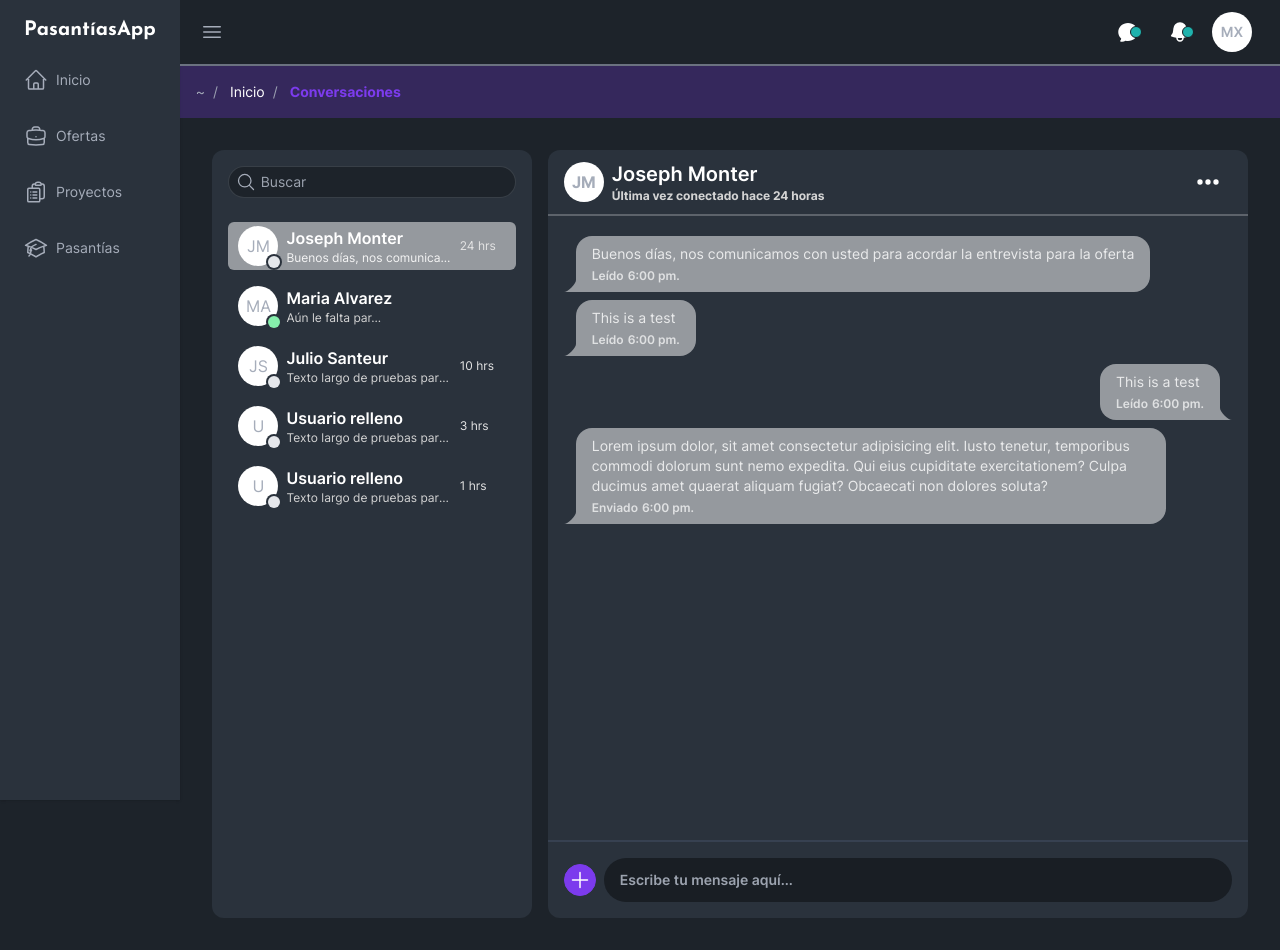
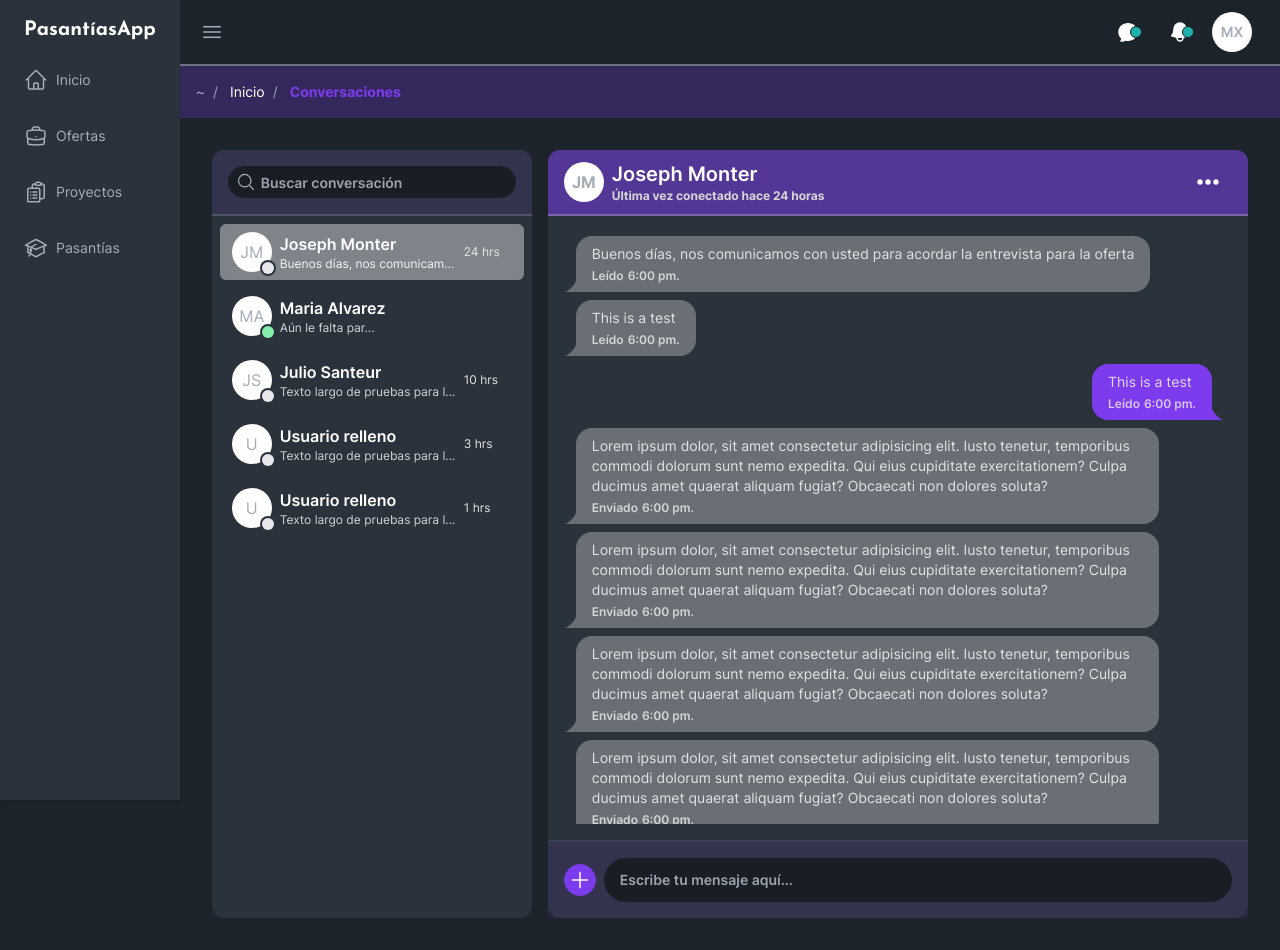
Before and after one commit to esteban-florez/novaship, a Next.js app: page /chats in a window 1280 px wide. Built offline with nearby package versions, Linux system fonts and the light colour scheme.

Commit message:
Chats component updated

```diff
--- a/components/chats/BubbleMessage.tsx
+++ b/components/chats/BubbleMessage.tsx
@@ -31,7 +31,7 @@ function CheckMessage({ status, statusDirection, time }: MessageStatus) {
 export default function BubbleMessage({ status, fromCurrentUser = false, message }: Props) {
   return (
     <div className={`chat ${fromCurrentUser ? 'chat-end' : 'chat-start'}`}>
-      <div className="chat-bubble bg-white/50">
+      <div className={`chat-bubble ${fromCurrentUser ? 'bg-primary' : 'bg-white/30'}`}>
         <p className="flex-row text-sm  text-white/80">
           {message}
         </p>
--- a/components/chats/ChatsBar.tsx
+++ b/components/chats/ChatsBar.tsx
@@ -18,8 +18,8 @@ function ChatBubble({
 }: Props) {
   return (
     <button
-      className={`mb-3 mt-2 flex w-full flex-row items-center justify-center rounded-md px-2 py-1 text-left text-white hover:bg-white/50 ${
-        chatIsOpen ? 'bg-white/50' : ''
+      className={`my-2 flex w-full flex-row items-center justify-center rounded-md p-2 text-left text-white last:mb-4 hover:bg-white/40 ${
+        chatIsOpen ? 'bg-white/40' : ''
       }`}
     >
       <AvatarIcon
@@ -45,22 +45,29 @@ function ChatBubble({
   )
 }
 
-export default function ChatsBar() {
+function SearchChatInput() {
   return (
-    <div className="w-2/6 max-w-xs rounded-xl bg-neutral p-4 pt-2">
-      <div className="mb-6 mt-2 flex w-full flex-row justify-around gap-2">
+    <div className="mb-2 flex w-full flex-row justify-around gap-2 rounded-t-xl border-b-2 border-gray-600 bg-primary/10 p-4">
       <div className="relative w-full">
         <input
-            type="search"
-            placeholder="Buscar"
-            className="input-bordered input input-sm w-full rounded-full pl-8 transition-colors delay-150 hover:bg-white focus:ring-1 focus:ring-primary"
+          type="text"
+          placeholder="Buscar conversación"
+          className="input input-sm w-full rounded-full bg-base-200 pl-8 text-sm font-semibold text-white outline-none transition-colors delay-150 focus:ring focus:ring-primary"
         />
         <span className="absolute left-2 top-1.5 mx-auto">
           <MagnifyingGlassIcon className="h-5 w-5" />
         </span>
       </div>
     </div>
+  )
+}
 
+export default function ChatsBar() {
+  return (
+    <div className="w-2/6 max-w-xs rounded-xl bg-neutral ">
+      <SearchChatInput />
+
+      <div className="px-2">
         <ChatBubble
           name="Joseph Monter"
           message="Buenos días, nos comunicamos con usted para informarle que ha sido contrado por la empresa."
@@ -88,5 +95,6 @@ export default function ChatsBar() {
           lastConnection={1}
         />
       </div>
+    </div>
   )
 }
--- a/components/chats/CurrentChat.tsx
+++ b/components/chats/CurrentChat.tsx
@@ -4,7 +4,7 @@ import BubbleMessage from './BubbleMessage'
 
 function ChatHeader() {
   return (
-    <header className="flex items-center justify-between border-b-2 border-gray-100/25 px-4 py-2 font-bold text-white">
+    <header className="flex items-center justify-between rounded-t-xl border-b-2 border-gray-100/25 bg-primary/50 px-4 py-2 font-bold text-white">
       <div className="flex items-center justify-start gap-2">
         <AvatarIcon username="Joseph Monter" usernameLength={2} />
         <div className="flex flex-col">
@@ -24,19 +24,21 @@ function ChatHeader() {
 function ChatContent({ children }: { children: React.ReactNode }) {
   return (
     <div
-      className="flex flex-col p-4"
+      className="flex flex-col justify-end p-4"
       style={{
         height: 'calc(75vw - 21rem)',
       }}
     >
-      {children}
+      <div className="h-full overflow-y-auto pe-2">
+        {children}
+      </div>
     </div>
   )
 }
 
 function ChatFooter() {
   return (
-    <footer className="flex items-center justify-between gap-2 border-t-2 border-gray-700 p-4">
+    <footer className="flex items-center justify-between gap-2 border-t-2 border-gray-700 bg-primary/10 p-4">
       <button className="btn-primary btn-sm btn-circle btn">
         <PlusIcon className="h-6 w-6 stroke-2" />
       </button>
@@ -58,6 +60,16 @@ export default function CurrentChat() {
         <BubbleMessage message="This is a test" status="isRead" />
         <BubbleMessage fromCurrentUser message="This is a test" status="isRead" />
         <BubbleMessage message="Lorem ipsum dolor, sit amet consectetur adipisicing elit. Iusto tenetur, temporibus commodi dolorum sunt nemo expedita. Qui eius cupiditate exercitationem? Culpa ducimus amet quaerat aliquam fugiat? Obcaecati non dolores soluta?" status="isSent" />
+        <BubbleMessage message="Lorem ipsum dolor, sit amet consectetur adipisicing elit. Iusto tenetur, temporibus commodi dolorum sunt nemo expedita. Qui eius cupiditate exercitationem? Culpa ducimus amet quaerat aliquam fugiat? Obcaecati non dolores soluta?" status="isSent" />
+        <BubbleMessage message="Lorem ipsum dolor, sit amet consectetur adipisicing elit. Iusto tenetur, temporibus commodi dolorum sunt nemo expedita. Qui eius cupiditate exercitationem? Culpa ducimus amet quaerat aliquam fugiat? Obcaecati non dolores soluta?" status="isSent" />
+        <BubbleMessage message="Lorem ipsum dolor, sit amet consectetur adipisicing elit. Iusto tenetur, temporibus commodi dolorum sunt nemo expedita. Qui eius cupiditate exercitationem? Culpa ducimus amet quaerat aliquam fugiat? Obcaecati non dolores soluta?" status="isSent" />
+        <BubbleMessage message="Lorem ipsum dolor, sit amet consectetur adipisicing elit. Iusto tenetur, temporibus commodi dolorum sunt nemo expedita. Qui eius cupiditate exercitationem? Culpa ducimus amet quaerat aliquam fugiat? Obcaecati non dolores soluta?" status="isSent" />
+        <BubbleMessage message="This is a test" status="isRead" />
+        <BubbleMessage message="This is a test" status="isRead" />
+        <BubbleMessage message="This is a test" status="isRead" />
+        <BubbleMessage message="This is a test" status="isRead" />
+        <BubbleMessage message="This is a test" status="isRead" />
+        <BubbleMessage message="This is a test" status="isRead" />
       </ChatContent>
       <ChatFooter />
     </div>
```
Also changed, not shown: 1 other file (tests, documents, lock files or other folders). Lines whose indentation alone changed are shown as unchanged.
